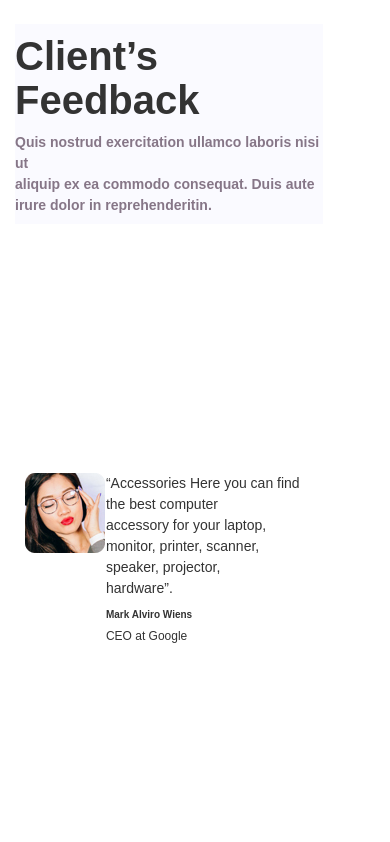
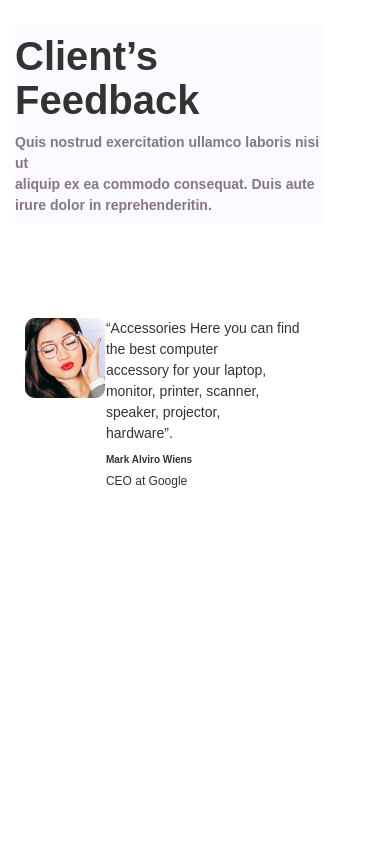
Before and after one commit to AHMEDABOAMRA/asd, a plain HTML site: page index.html in a window 390 px wide. Shown: the part 5459-6301 px from the top of the page. Drawn offline with nearby package versions, Linux system fonts and the light colour scheme.

Commit message:
يبيب

```diff
--- a/flash.css
+++ b/flash.css
@@ -596,7 +596,7 @@ grid-row-gap: 1em;*/
 }.imc{
     box-shadow:  black;
     width:100%;
-    height: 70%;
+    height: 500px;
     background-color: white;
     margin-top: 5rem;
 display: grid;
```
